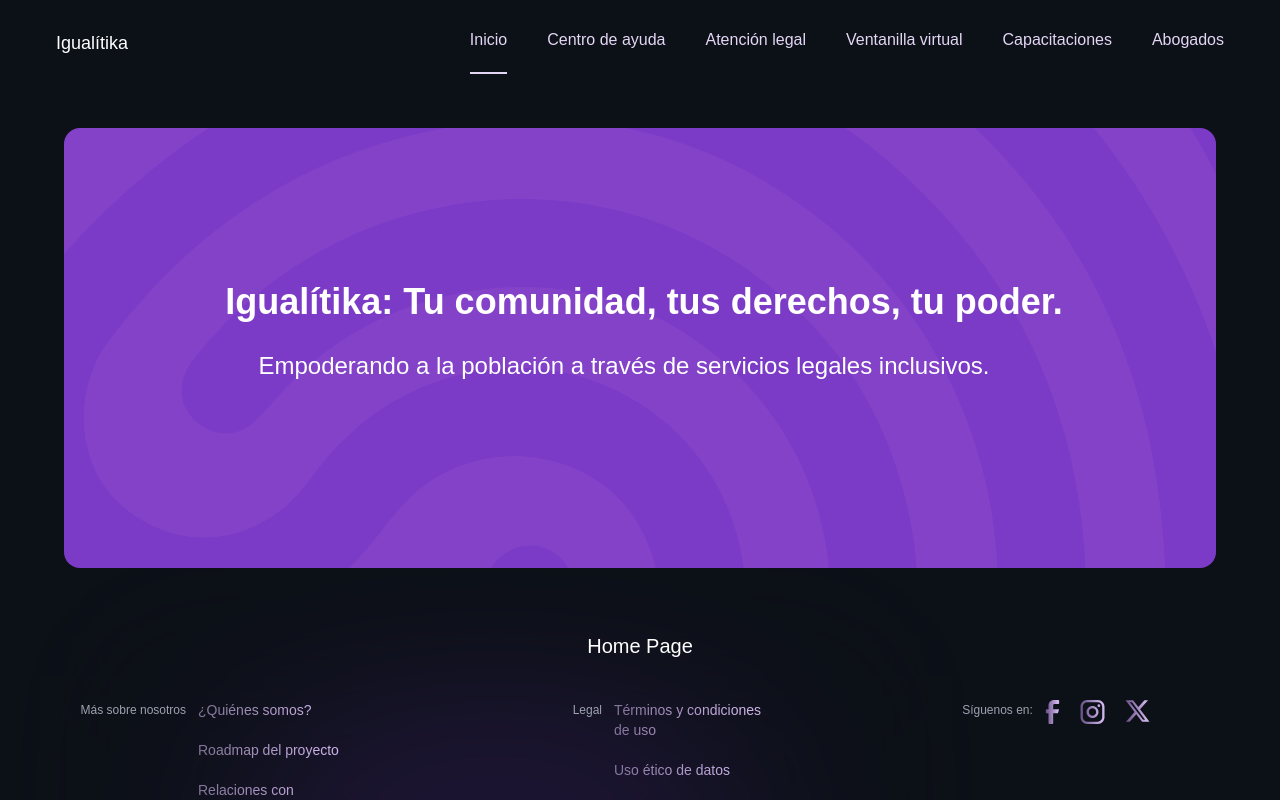
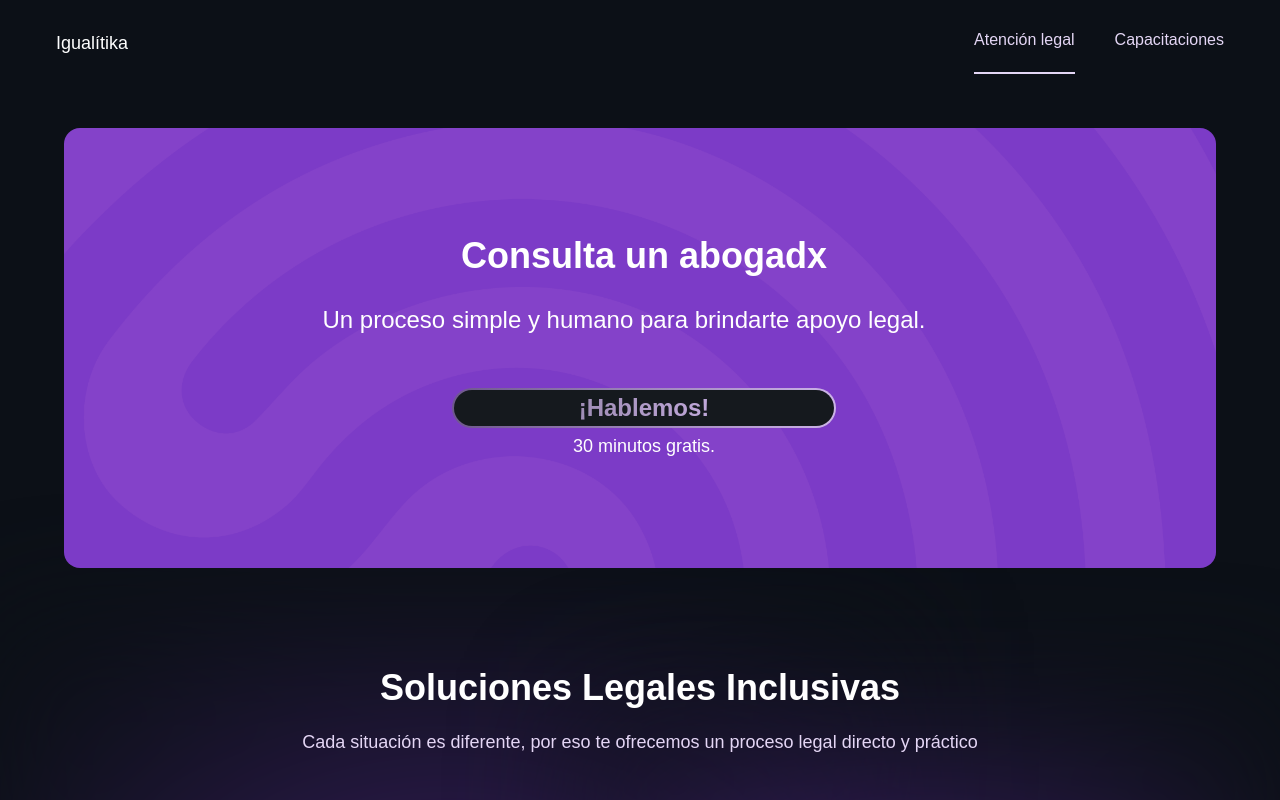
Before and after one commit to BIEH01/aracari-studio-technical-test, a Next.js app: page / in a window 1280 px wide. Shown: the top 800 px of the page. Built offline with nearby package versions, Linux system fonts and the light colour scheme.

Commit message:
Quick ui improvements

```diff
--- a/src/app/(home)/page.tsx
+++ /dev/null
@@ -1,7 +0,0 @@
-export default function HomePage() {
-	return (
-		<main>
-			<h1 className="text-white text-center text-xl">Home Page</h1>
-		</main>
-	);
-}
--- a/src/app/abogados/page.tsx
+++ /dev/null
@@ -1,7 +0,0 @@
-export default function LawyersPage() {
-	return (
-		<main>
-			<h1 className="text-white text-center text-xl">Abogados</h1>
-		</main>
-	);
-}
--- a/src/app/capacitaciones/page.tsx
+++ b/src/app/capacitaciones/page.tsx
@@ -5,11 +5,11 @@ export default function TrainingPage() {
 	return (
 		<main>
 			<section className="w-full h-auto">
-				<h1 className="text-white border-white border-b-[1px] mx-auto w-[90%] pl-3">
+				<h1 className="text-white border-white border-b-[1px] mx-auto w-[90%] pl-3 max-w-[1500px]">
 					Explora como igualítika puede ayudarte
 				</h1>
 				<div className="bg-radial-gradient mx-0 w-[95%] h-96 md:w-[700px] md:h-[700px] lg:w-[900px] lg:h-[1000px] blur-3xl -z-50 absolute md:opacity-60" />
-				<div className="w-fit h-auto mx-auto md:flex md:flex-wrap md:justify-center md:items-center lg:w-full lg:my-10">
+				<div className="w-fit h-auto mx-auto md:flex md:flex-wrap md:justify-center md:items-center lg:w-full lg:my-10 max-w-[1650px]">
 					{trainingCardData.map((card) => (
 						<div key={card.id} className="my-8 md:my-2 md:w-[45%] lg:mx-2">
 							<TrainingCard {...card} />
--- a/src/app/centro-de-ayuda/page.tsx
+++ /dev/null
@@ -1,7 +0,0 @@
-export default function HelpPage() {
-	return (
-		<main>
-			<h1 className="text-white text-center text-xl">Centro de ayuda</h1>
-		</main>
-	);
-}
--- a/src/app/ventanilla-virtual/page.tsx
+++ /dev/null
@@ -1,7 +0,0 @@
-export default function WindowPage() {
-	return (
-		<main>
-			<h1 className="text-white text-center text-xl">Ventanilla virtual</h1>
-		</main>
-	);
-}
--- a/src/components/shared/Hero/Hero.tsx
+++ b/src/components/shared/Hero/Hero.tsx
@@ -3,14 +3,14 @@ import { usePathname } from "next/navigation";
 import { heroData } from "@/data";
 import { Button } from "@/components/ui/Button";
 import clsx from "clsx";
-import { Input } from "@/components/ui/Input";
+// import { Input } from "@/components/ui/Input";
 
 export const Hero = () => {
 	const pathname = usePathname();
 
 	return (
 		<section className="mx-auto mt-20 mb-16 w-full md:mt-28 lg:mt-32 lg:mb-16">
-			<div className="w-[85%] min-h-72 h-auto mx-auto bg-hero-image bg-no-repeat bg-center bg-cover rounded-2xl flex justify-center items-center lg:h-[440px] lg:w-[90%]">
+			<div className="w-[85%] min-h-72 h-auto mx-auto bg-hero-image bg-no-repeat bg-center bg-cover rounded-2xl flex justify-center items-center lg:h-[440px] lg:w-[90%] max-w-[1500px]">
 				{heroData.map((data) =>
 					pathname === data.id ? (
 						<div
@@ -31,7 +31,7 @@ export const Hero = () => {
 								{data.subtitle}
 							</h3>
 
-							{data.form && (
+							{/* {data.form && (
 								<div className="pb-3 w-full">
 									<p className="text-sm text-start">{data.smallerText}</p>
 									<Input text={data.form[0]} />
@@ -40,7 +40,7 @@ export const Hero = () => {
 										<Button text={data.cta} />
 									</div>
 								</div>
-							)}
+							)} */}
 
 							{data.cta && (
 								<div
--- a/src/data/index.ts
+++ b/src/data/index.ts
@@ -1,52 +1,52 @@
 export const tabs = [
-	{ name: "Inicio", href: "/" },
-	{ name: "Centro de ayuda", href: "/centro-de-ayuda" },
-	{ name: "Atención legal", href: "/atencion-legal" },
-	{ name: "Ventanilla virtual", href: "/ventanilla-virtual" },
+	// { name: "Inicio", href: "/" },
+	// { name: "Centro de ayuda", href: "/centro-de-ayuda" },
+	{ name: "Atención legal", href: "/" },
+	// { name: "Ventanilla virtual", href: "/ventanilla-virtual" },
 	{ name: "Capacitaciones", href: "/capacitaciones" },
-	{ name: "Abogados", href: "/abogados" },
+	// { name: "Abogados", href: "/abogados" },
 ];
 
 export const heroData = [
+	// {
+	// 	id: tabs[0].href,
+	// 	title: "Igualítika: Tu comunidad, tus derechos, tu poder.",
+	// 	subtitle:
+	// 		"Empoderando a la población a través de servicios legales inclusivos.",
+	// },
+	// {
+	// 	id: tabs[1].href,
+	// 	title: "Explora nuestro centro de ayuda",
+	// 	subtitle: "¿Necesitas resolver dudas legales?",
+	// 	cta: "¡Habla con el asistente virtual!",
+	// },
 	{
 		id: tabs[0].href,
-		title: "Igualítika: Tu comunidad, tus derechos, tu poder.",
-		subtitle:
-			"Empoderando a la población a través de servicios legales inclusivos.",
-	},
-	{
-		id: tabs[1].href,
-		title: "Explora nuestro centro de ayuda",
-		subtitle: "¿Necesitas resolver dudas legales?",
-		cta: "¡Habla con el asistente virtual!",
-	},
-	{
-		id: tabs[2].href,
 		title: "Consulta un abogadx",
 		subtitle: "Un proceso simple y humano para brindarte apoyo legal.",
 		cta: "¡Hablemos!",
 		smallText: "30 minutos gratis.",
 	},
+	// {
+	// 	id: tabs[3].href,
+	// 	title: "Ventanilla Virtual",
+	// 	subtitle: "Tu centro de servicios legales",
+	// 	smallerText: "Dale seguimiento a tu trámite",
+	// 	form: ["Número de seguimiento", "DUI"],
+	// 	cta: "Buscar",
+	// },
 	{
-		id: tabs[3].href,
-		title: "Ventanilla Virtual",
-		subtitle: "Tu centro de servicios legales",
-		smallerText: "Dale seguimiento a tu trámite",
-		form: ["Número de seguimiento", "DUI"],
-		cta: "Buscar",
-	},
-	{
-		id: tabs[4].href,
+		id: tabs[1].href,
 		title: "Capacitaciones",
 		subtitle: "Tu espacio de formación inclusiva",
 	},
-	{
-		id: tabs[5].href,
-		title: "Únete a la Red de Inclusión Legal",
-		subtitle:
-			"Sigue estos simples pasos y conviértete en uno de los abogadxs de nuestra red",
-		cta: "Regístrate",
-	},
+	// {
+	// 	id: tabs[5].href,
+	// 	title: "Únete a la Red de Inclusión Legal",
+	// 	subtitle:
+	// 		"Sigue estos simples pasos y conviértete en uno de los abogadxs de nuestra red",
+	// 	cta: "Regístrate",
+	// },
 ];
 
 export const legalCardData = [
```
Also changed, not shown: src/app/(atencion-legal)/page.tsx (renamed from src/app/atencion-legal/page.tsx).
